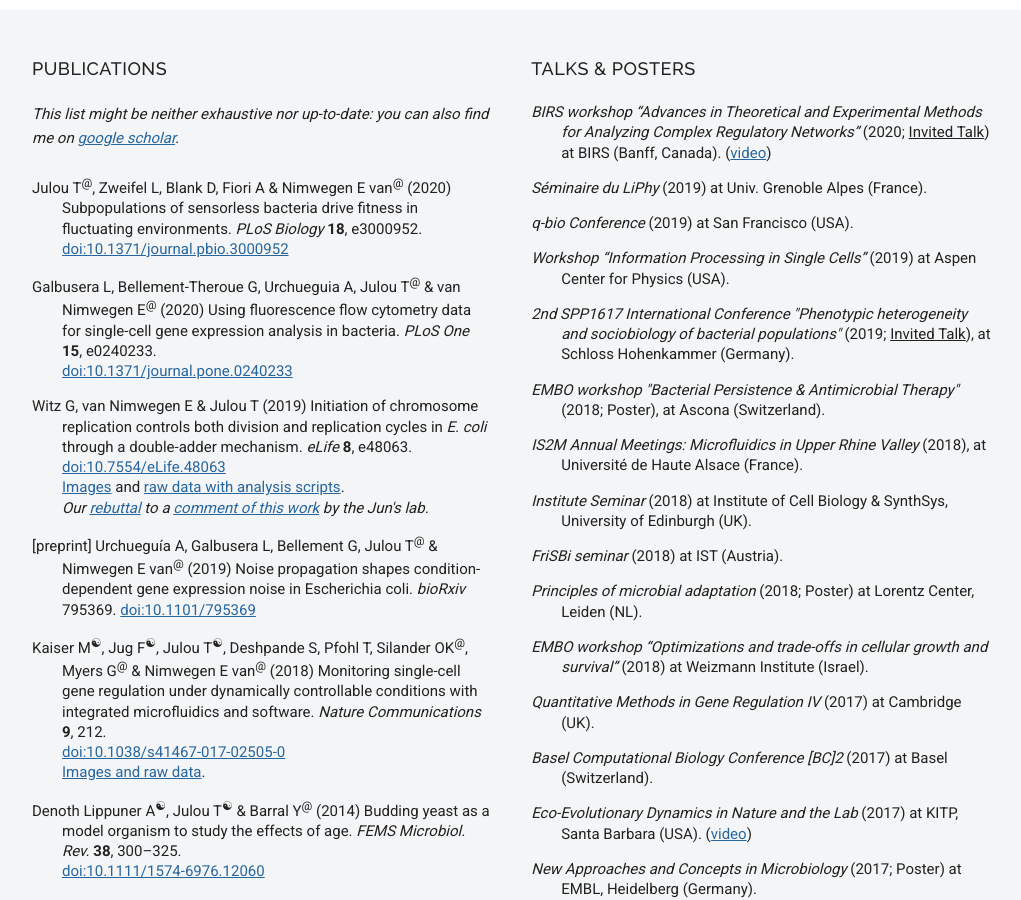
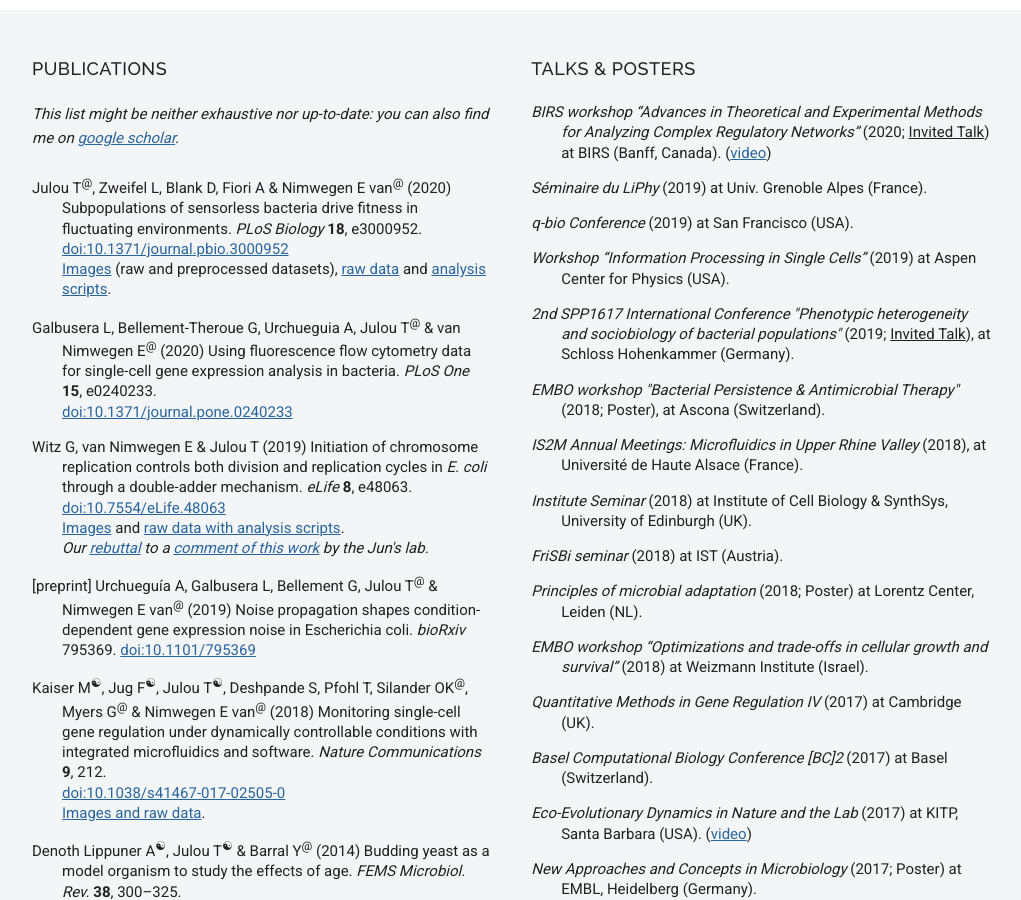
Before and after one commit to julou/julou.github.io, a Jekyll site: the page built from outputs.md, in a window 1280 px wide and 900 px high, scrolled down 801 px. Shown: the whole window, without its empty margins (128-1149 px from the left). Built offline with Jekyll 4.4.1, drawn with Linux system fonts in a browser that asks for light colours; comment, search, counter and statistics services are not loaded.

Commit message:
Added link to raw data for PLoS biol article.

```diff
--- a/_includes/bibArticles.html
+++ b/_includes/bibArticles.html
@@ -1,5 +1,6 @@
 <div class="csl-bib-body" style="line-height: 1.35; margin-left: 2em; text-indent:-2em;">
-  <div class="csl-entry" style="margin-bottom: 1em;"><span class="corresp-auth">Julou T</span>, Zweifel L, Blank D, Fiori A &amp; <span class="corresp-auth">Nimwegen E van</span> (2020) Subpopulations of sensorless bacteria drive fitness in fluctuating environments. <i>PLoS Biology</i> <b>18</b>, e3000952. <br/><a href="https://doi.org/10.1371/journal.pbio.3000952">doi:10.1371/journal.pbio.3000952</a></div>
+  <div class="csl-entry" style="margin-bottom: 1em;"><span class="corresp-auth">Julou T</span>, Zweifel L, Blank D, Fiori A &amp; <span class="corresp-auth">Nimwegen E van</span> (2020) Subpopulations of sensorless bacteria drive fitness in fluctuating environments. <i>PLoS Biology</i> <b>18</b>, e3000952. <br/><a href="https://doi.org/10.1371/journal.pbio.3000952">doi:10.1371/journal.pbio.3000952</a><br/>
+    <a href="https://doi.org/10.17867/10000149">Images</a> (raw and preprocessed datasets), <a href="https://doi.org/10.5281/zenodo.3894719">raw data</a> and <a href="https://github.com/julou/MoM_lacInduction/releases/tag/plos">analysis scripts</a>.</div>
   <span class="Z3988" title="url_ver=Z39.88-2004&amp;ctx_ver=Z39.88-2004&amp;rfr_id=info%3Asid%2Fzotero.org%3A2&amp;rft_id=info%3Adoi%2F10.1371%2Fjournal.pbio.3000952&amp;rft_val_fmt=info%3Aofi%2Ffmt%3Akev%3Amtx%3Ajournal&amp;rft.genre=article&amp;rft.atitle=Subpopulations%20of%20sensorless%20bacteria%20drive%20fitness%20in%20fluctuating%20environments&amp;rft.jtitle=PLoS%20Biology&amp;rft.volume=18&amp;rft.issue=12&amp;rft.aufirst=Thomas&amp;rft.aulast=Julou&amp;rft.au=Thomas%20Julou&amp;rft.au=Ludovit%20Zweifel&amp;rft.au=Diana%20Blank&amp;rft.au=Athos%20Fiori&amp;rft.au=Erik%20van%20Nimwegen&amp;rft.date=2020-12-03&amp;rft.pages=e3000952&amp;rft.language=en"></span>
   <div class="csl-entry">Galbusera L, Bellement-Theroue G, Urchueguia A, <span class="corresp-auth">Julou T</span> &amp; <span class="corresp-auth">van Nimwegen E</span> (2020) Using fluorescence flow cytometry data for single-cell gene expression analysis in bacteria. <i>PLoS One</i> <b>15</b>, e0240233. <br/><a href="https://doi.org/10.1371/journal.pone.0240233">doi:10.1371/journal.pone.0240233</a></div>
   <span class="Z3988" title="url_ver=Z39.88-2004&amp;ctx_ver=Z39.88-2004&amp;rfr_id=info%3Asid%2Fzotero.org%3A2&amp;rft_id=info%3Adoi%2F10.1371%2Fjournal.pone.0240233&amp;rft_id=info%3Apmid%2F33045012&amp;rft_val_fmt=info%3Aofi%2Ffmt%3Akev%3Amtx%3Ajournal&amp;rft.genre=article&amp;rft.atitle=Using%20fluorescence%20flow%20cytometry%20data%20for%20single-cell%20gene%20expression%20analysis%20in%20bacteria&amp;rft.jtitle=PLoS%20One&amp;rft.stitle=PLoS%20One&amp;rft.volume=15&amp;rft.issue=10&amp;rft.aufirst=Luca&amp;rft.aulast=Galbusera&amp;rft.au=Luca%20Galbusera&amp;rft.au=Gwendoline%20Bellement-Theroue&amp;rft.au=Arantxa%20Urchueguia&amp;rft.au=Thomas%20Julou&amp;rft.au=Erik%20van%20Nimwegen&amp;rft.date=2020&amp;rft.pages=e0240233&amp;rft.issn=1932-6203&amp;rft.language=eng"></span>
```
